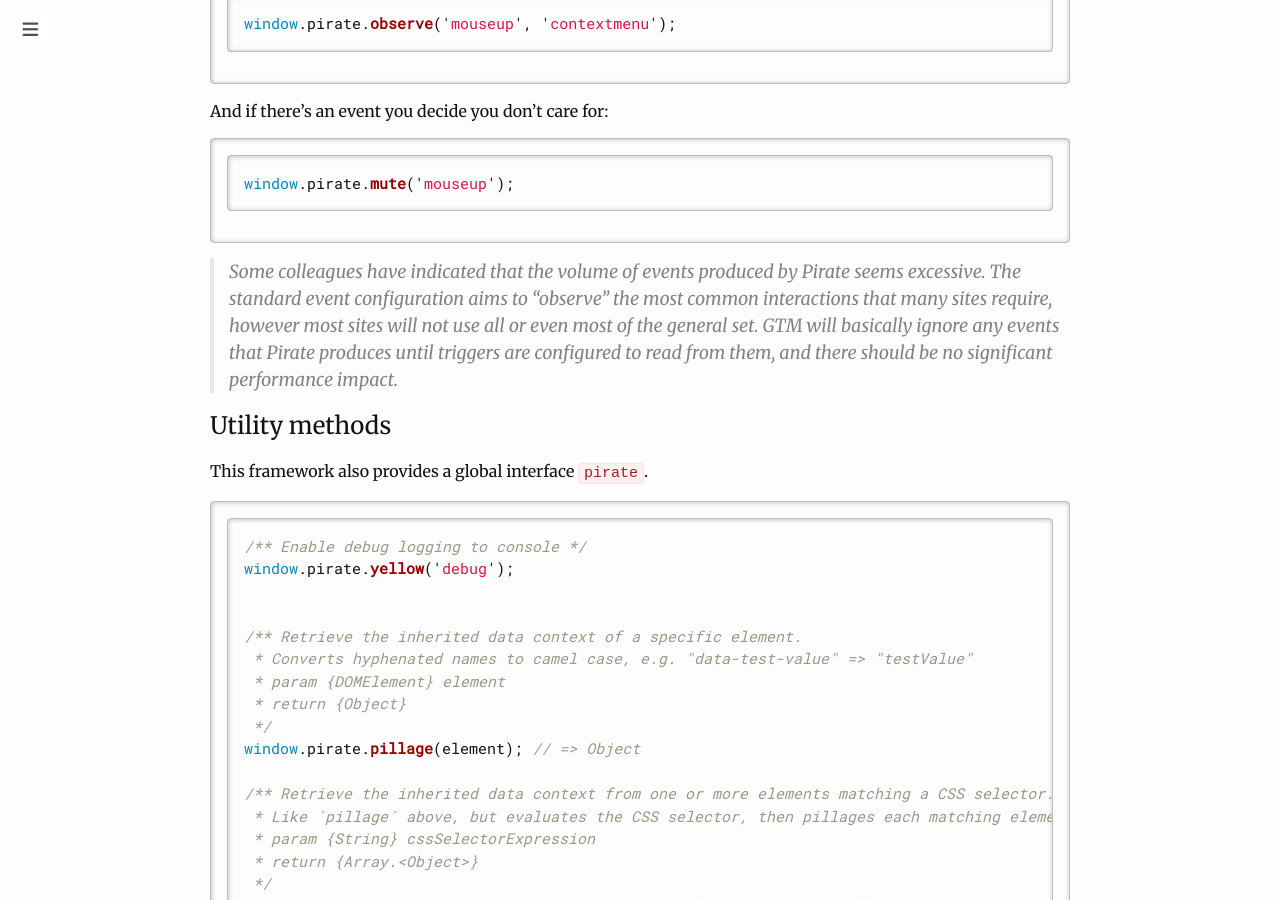
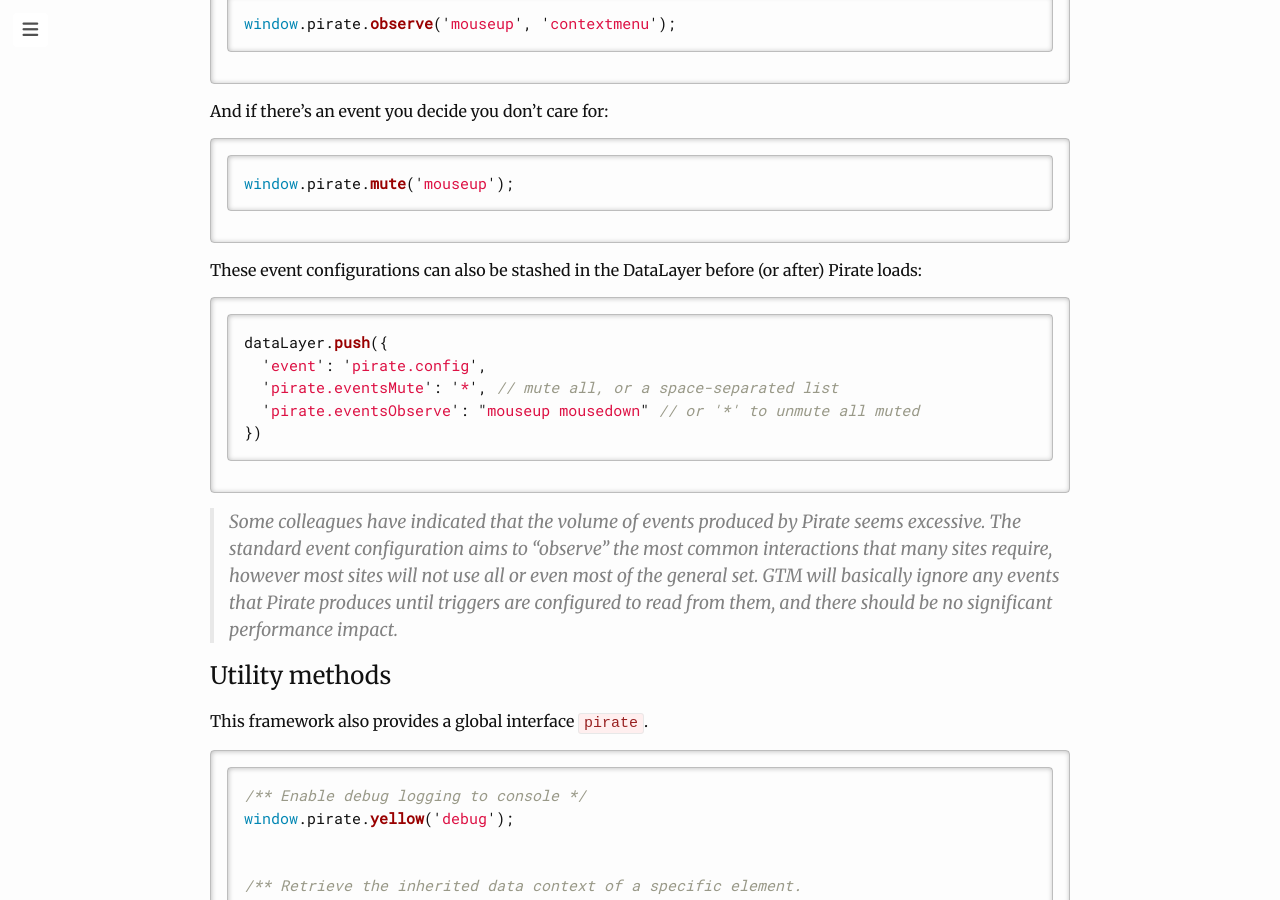
Before and after one commit to samba/samba.github.io, a Jekyll site: the page built from pages/pirate.html, in a window 1280 px wide and 900 px high, scrolled down 1604 px. Built offline with Jekyll 4.4.1, drawn with Linux system fonts in a browser that asks for light colours; nearby versions of some CDN libraries; comment, search, counter and statistics services are not loaded.

Commit message:
Add datalayer inspection for Pirate configuration options

````diff
--- a/package.json
+++ b/package.json
@@ -6,6 +6,7 @@
     "google-closure-compiler-js": "^20160916.0.0",
     "gulp": "^3.9.1",
     "gulp-front-matter": "^1.3.0",
+    "gulp-sourcemaps": "^2.1.1",
     "gulp-swig": "^0.8.0",
     "swig": "^1.4.2",
     "vinyl": "^1.2.0"
--- a/pages/pirate.html
+++ b/pages/pirate.html
@@ -133,6 +133,18 @@ And if there's an event you decide you don't care for:
 window.pirate.mute('mouseup');
 ```
 
+These event configurations can also be stashed in the DataLayer before (or after)
+Pirate loads:
+
+```javascript
+dataLayer.push({
+  'event': 'pirate.config',
+  'pirate.eventsMute': '*', // mute all, or a space-separated list
+  'pirate.eventsObserve': "mouseup mousedown" // or '*' to unmute all muted
+})
+```
+
+
 > Some colleagues have indicated that the volume of events produced by Pirate
 > seems excessive. The standard event configuration aims to "observe" the most
 > common interactions that many sites require, however most sites will not use
````
Also changed, not shown: gulpfile.js (+10 -4 lines), js/test/unittest.js (+9 -1 lines), _includes/dist/pirate.min.js.
